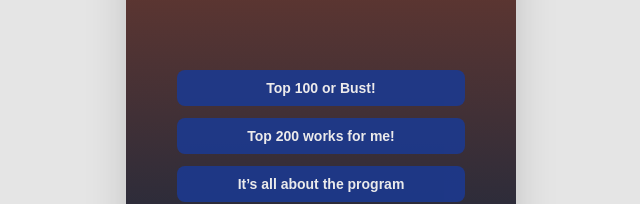
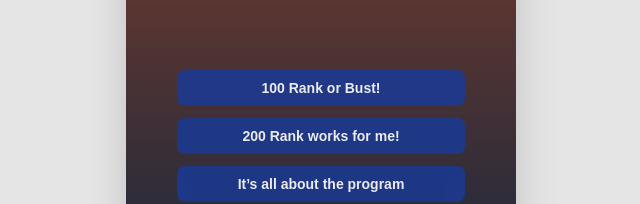
Before and after one commit to samuelxie700/QUIZ-GAME, a Next.js app in the folder QUIZ-GAME_main/: page /play/play/q6 in a window 1280 px wide. Shown: the part 482-686 px from the top of the page, without its empty margins (319-959 px from the left). Built offline with nearby package versions, Linux system fonts and the light colour scheme.

Commit message:
update the word in q6 'Top Rank' to ??? Rank

```diff
--- a/QUIZ-GAME_main/app/play/play/q6/page.tsx
+++ b/QUIZ-GAME_main/app/play/play/q6/page.tsx
@@ -6,8 +6,8 @@ import { useRouter } from "next/navigation";
 import { saveAnswer, getAnswers } from "@/lib/answers";
 
 const answers = [
-  "Top 100 or Bust!",
-  "Top 200 works for me!",
+  "100 Rank or Bust!",
+  "200 Rank works for me!",
   "It’s all about the program",
   "Who cares about ranking?",
 ] as const;
@@ -17,8 +17,8 @@ const QID = "q6";
 
 // 存储到 localStorage.answers 的值（可改成中文或更语义化）
 const Q6_VALUE_MAP: Record<ChoiceIndex, string> = {
-  0: "Top 100 or bust",
-  1: "Top 200 works for me",
+  0: "100 Rank or bust",
+  1: "200 Rank works for me",
   2: "It’s all about the program",
   3: "Who cares about rankings",
 };
@@ -35,8 +35,8 @@ export default function UniversityQuestion() {
 
     // 反向映射为索引
     const backMap: Partial<Record<string, ChoiceIndex>> = {
-      "Top 100 or bust": 0,
-      "Top 200 works for me": 1,
+      "100 Rank or bust": 0,
+      "200 Rank works for me": 1,
       "It’s all about the program": 2,
       "Who cares about rankings": 3,
     };
--- a/QUIZ-GAME_main/lib/scoring.ts
+++ b/QUIZ-GAME_main/lib/scoring.ts
@@ -59,8 +59,8 @@ const WEIGHTS: Record<string, readonly Persona[] | undefined> = {
   'Wildlife Watcher': ['Nature-Loving Learner', 'Mindful Learner'],
 
   // q6 — Ranking View
-  'Top 100 or bust!': ['City Visionary', 'Adventurous Scholar'],
-  'Top 200 works for me': ['Dynamic Explorer', 'Balanced Adventurer', 'Nature-Loving Learner'],
+  '100 Rank or bust!': ['City Visionary', 'Adventurous Scholar'],
+  '200 Rank works for me': ['Dynamic Explorer', 'Balanced Adventurer', 'Nature-Loving Learner'],
   'It’s all about the program': ['Creative Innovator', 'Focused Scholar', 'Balanced Adventurer'],
   'Who cares about rankings?': ['Mindful Learner'],
 
```
